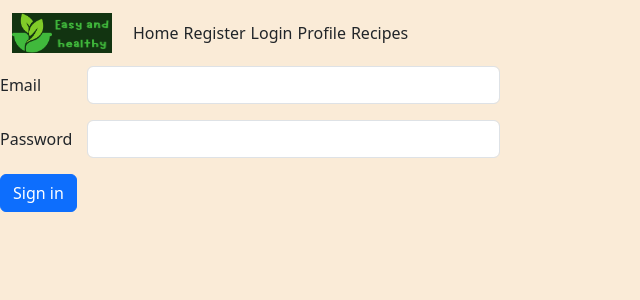
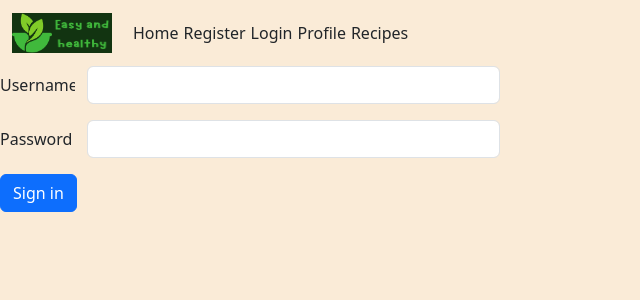
Before and after one commit to cipcon/EasyAndHealthy, a React (Create React App) app in the folder src/main/webapp/: page /login in a window 1280 px wide. Shown: the top 300 px of the page, without its empty margins (0-640 px from the left). Built offline with nearby package versions, Linux system fonts and the light colour scheme.

Commit message:
Successfully log in need to send the password securely to the backend, need to take as response and save the userId and if it's authenticated

```diff
--- a/src/main/webapp/src/Homepage/Home.tsx
+++ b/src/main/webapp/src/Homepage/Home.tsx
@@ -1,5 +1,5 @@
 export const Home = () => {
     return (
-        <h1>This is the Home page</h1>
+        <h1>Welcome to the Home page</h1>
     )
 }
--- a/src/main/webapp/src/User/Login.tsx
+++ b/src/main/webapp/src/User/Login.tsx
@@ -1,21 +1,79 @@
+import { ChangeEvent, FormEvent, useState } from "react";
+import { useNavigate } from "react-router-dom";
+
+interface UserCredentials {
+    username: string;
+    password: string;
+}
 
 export const Login = () => {
+    const [credentials, setCredentials] = useState<UserCredentials>({ username: "", password: "" });
+    const [wrongCredentials, setWrongCredentials] = useState('');
+    const navigate = useNavigate();
+
+    const handleUsernameChange = (event: ChangeEvent<HTMLInputElement>) => {
+        setCredentials({ ...credentials, username: event.target.value });
+    };
+
+    const handlePasswordChange = (event: ChangeEvent<HTMLInputElement>) => {
+        setCredentials({ ...credentials, password: event.target.value });
+    };
+
+    const handleSigninButton = async (event: FormEvent) => {
+        event.preventDefault();
+        try {
+            const response = await fetch(`/login/${credentials.username}/${credentials.password}`, {
+                method: 'POST',
+                headers: {
+                    'Content-Type': 'application/json'
+                }
+            });
+
+            if (!response.ok) {
+                setWrongCredentials('Wrong username or Password, please try again');
+                throw new Error(`HTTP error! status: ${response.status}`);
+            } else {
+                setWrongCredentials('');
+                navigate('/');
+            }
+
+            const data = await response.text(); // Change to response.text() for a plain text response
+            console.log("Login response:", data);
+
+
+        } catch (error) {
+            console.error("Error during login:", error);
+        }
+    };
 
     return (
-        <form >
+        <form onSubmit={handleSigninButton}>
             <div className="row mb-3">
-                <label htmlFor="inputEmail3" className="col-sm-2 col-form-label">Email</label>
+                <label htmlFor="inputUsername" className="col-sm-2 col-form-label">Username</label>
                 <div className="col-sm-10">
-                    <input type="email" className="form-control" id="inputEmail3" />
+                    <input
+                        type="text"
+                        className="form-control"
+                        id="inputUsername"
+                        value={credentials.username}
+                        onChange={handleUsernameChange}
+                    />
                 </div>
             </div>
             <div className="row mb-3">
-                <label htmlFor="inputPassword3" className="col-sm-2 col-form-label">Password</label>
+                <label htmlFor="inputPassword" className="col-sm-2 col-form-label">Password</label>
                 <div className="col-sm-10">
-                    <input type="password" className="form-control" id="inputPassword3" />
+                    <input
+                        type="password"
+                        className="form-control"
+                        id="inputPassword"
+                        value={credentials.password}
+                        onChange={handlePasswordChange}
+                    />
                 </div>
             </div>
             <button type="submit" className="btn btn-primary">Sign in</button>
+            <p>{wrongCredentials}</p>
         </form>
-    )
-}
+    );
+};
```
Also changed, not shown: 1 other file (tests, documents, lock files or other folders).
